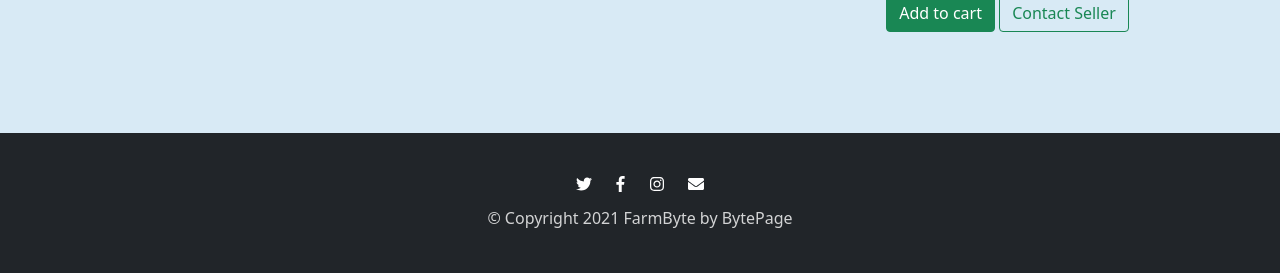
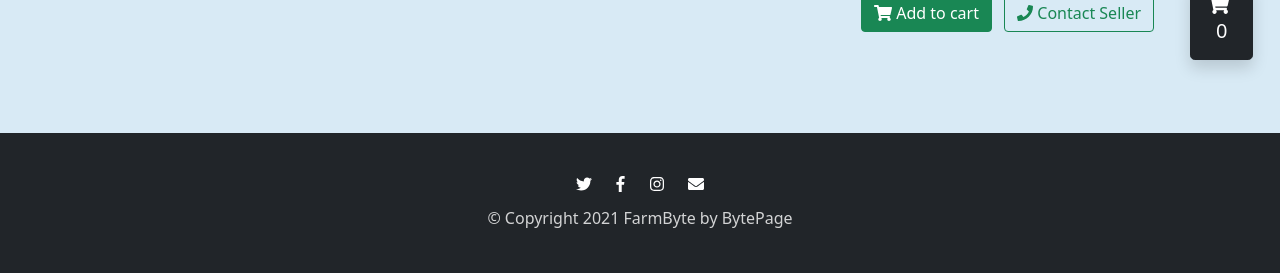
Before and after one commit to hariharan-tech/FarmByte_by_BytePage_Hackinfinity, a Flask app: page /carts/3 in a window 1280 px wide. Shown: the part 564-837 px from the top of the page. Run offline with Flask 2, Linux system fonts and the light colour scheme; data comes from the database, SQL or seed files in the repository; some libraries are stand-ins or nearby versions.

Commit message:
Update carts.html

```diff
--- a/templates/carts.html
+++ b/templates/carts.html
@@ -13,7 +13,15 @@
     body{
         background-color: #71b3dd45;
     }
+
+    .bttn {
+        position: fixed;
+        left: 93%;
+        top: 68%;
+        z-index: 20;
+    }
 </style>
+<button type="button" class="btn btn-dark btn-lg bttn shadow"><i class="fa fa-shopping-cart" style="margin-right: 6px;"></i> <h5 id="cart_count">0</h5></button>
     <div class="container-fluid contai">
         <div class="row">
             <div class="col">
@@ -49,8 +57,8 @@
                     <tr>
                         <td>
                             <br>
-                            <button class="btn btn-success">Add to cart</button>
-                            <button class="btn btn-outline-success">Contact Seller</button>
+                            <button class="btn btn-success" style="margin-right: 8px;"><i class="fas fa-shopping-cart" ></i> Add to cart</button>
+                            <button class="btn btn-outline-success"><i class="fas fa-phone"></i> Contact Seller</button>
                         </td>
                     </tr>
                 </table>
```
